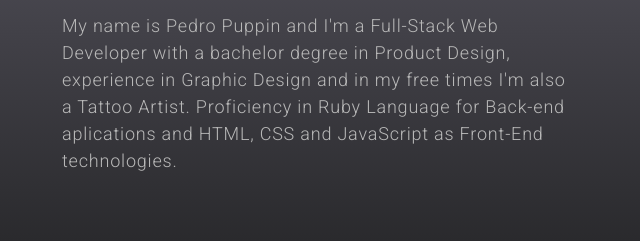
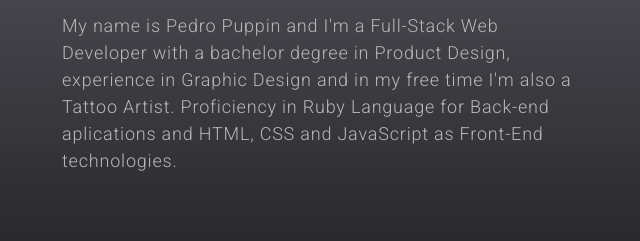
Before and after one commit to pedropuppin/profile, a website: page index.html in a window 1280 px wide. Shown: the part 403-644 px from the top of the page, 20-660 px from the left. Drawn offline with nearby package versions, Linux system fonts and the light colour scheme.

Commit message:
typo fix

```diff
--- a/index.html
+++ b/index.html
@@ -55,7 +55,7 @@
             <span class="tagline">Welcome to my portfolio</span>
             <h1><span id="typed"></span></h1>
             <p>
-              My name is Pedro Puppin and I'm a Full-Stack Web Developer with a bachelor degree in Product Design, experience in Graphic Design and in my free times I'm also a Tattoo Artist.
+              My name is Pedro Puppin and I'm a Full-Stack Web Developer with a bachelor degree in Product Design, experience in Graphic Design and in my free time I'm also a Tattoo Artist.
               Proficiency in Ruby Language for Back-end aplications and HTML, CSS and JavaScript as Front-End technologies.
             </p>
             <a href="#projects">Projects<i class="fa-solid fa-arrow-down"></i></a>
```
